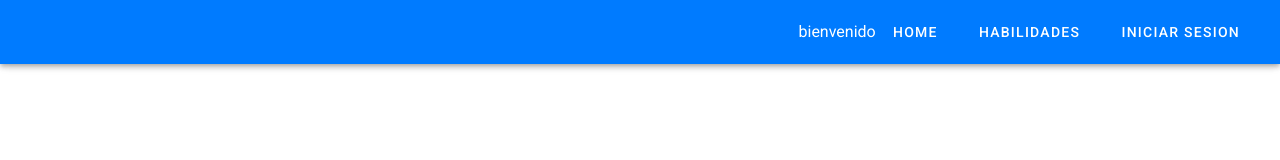
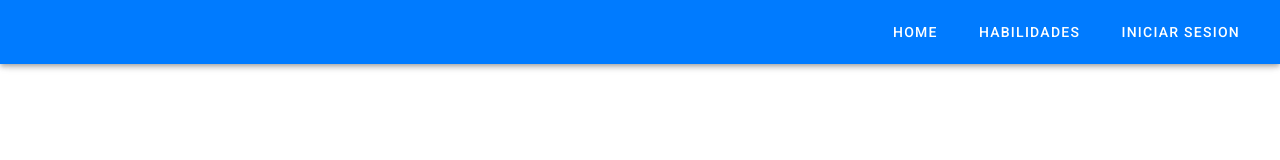
Before and after one commit to danip293/poke-api, a Vue app: page / in a window 1280 px wide. Shown: the top 160 px of the page. Built offline with nearby package versions, Linux system fonts and the light colour scheme.

Commit message:
App.vue: conditional render message

```diff
--- a/src/App.vue
+++ b/src/App.vue
@@ -7,7 +7,7 @@
       </div>
 
       <v-spacer></v-spacer>
-      <div>bienvenido</div>
+      <div v-show="isLoggued">Bienvenido</div>
 
       <v-btn href="/home" text>
         <span class="mr-2">Home</span>
```
